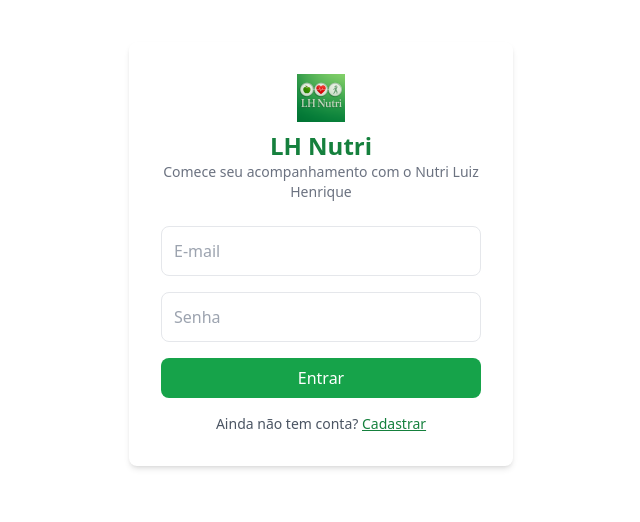
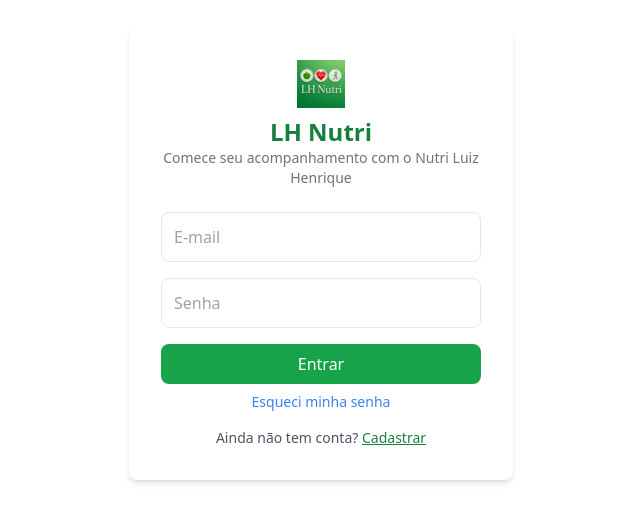
Before and after one commit to henriqueph9/lhnutri, a Next.js app: page /login in a window 1280 px wide. Shown: the part 146-668 px from the top of the page, without its empty margins (319-959 px from the left). Built offline with nearby package versions, Linux system fonts and the light colour scheme; no server answers.

Commit message:
feat: adiciona função 'Esqueci minha senha' na tela de login

```diff
--- a/pages/login.js
+++ b/pages/login.js
@@ -1,6 +1,6 @@
 import { useEffect, useState } from 'react';
 import { useRouter } from 'next/router';
-import { signInWithEmailAndPassword, onAuthStateChanged } from "firebase/auth";
+import { signInWithEmailAndPassword, onAuthStateChanged, sendPasswordResetEmail } from "firebase/auth";
 import { auth } from "../firebase";
 
 export default function LoginPage() {
@@ -46,6 +46,19 @@
     }
   };
 
+  const handleResetPassword = async () => {
+    const userEmail = prompt("Digite seu e-mail para redefinir a senha:");
+    if (!userEmail) return;
+
+    try {
+      await sendPasswordResetEmail(auth, userEmail);
+      alert("Email de redefinição enviado com sucesso. Verifique sua caixa de entrada.");
+    } catch (error) {
+      console.error(error);
+      alert("Erro ao enviar email. Verifique se o e-mail está correto.");
+    }
+  };
+
   if (loading) return <p className="text-center mt-20">Carregando...</p>;
 
   return (
@@ -84,6 +97,13 @@
           Entrar
         </button>
 
+        <p
+          onClick={handleResetPassword}
+          className="mt-2 text-sm text-center text-blue-500 hover:underline cursor-pointer"
+        >
+          Esqueci minha senha
+        </p>
+
         <p className="mt-4 text-sm text-center text-gray-600">
           Ainda não tem conta?{' '}
           <a href="/register" className="text-green-700 underline">Cadastrar</a>
```
